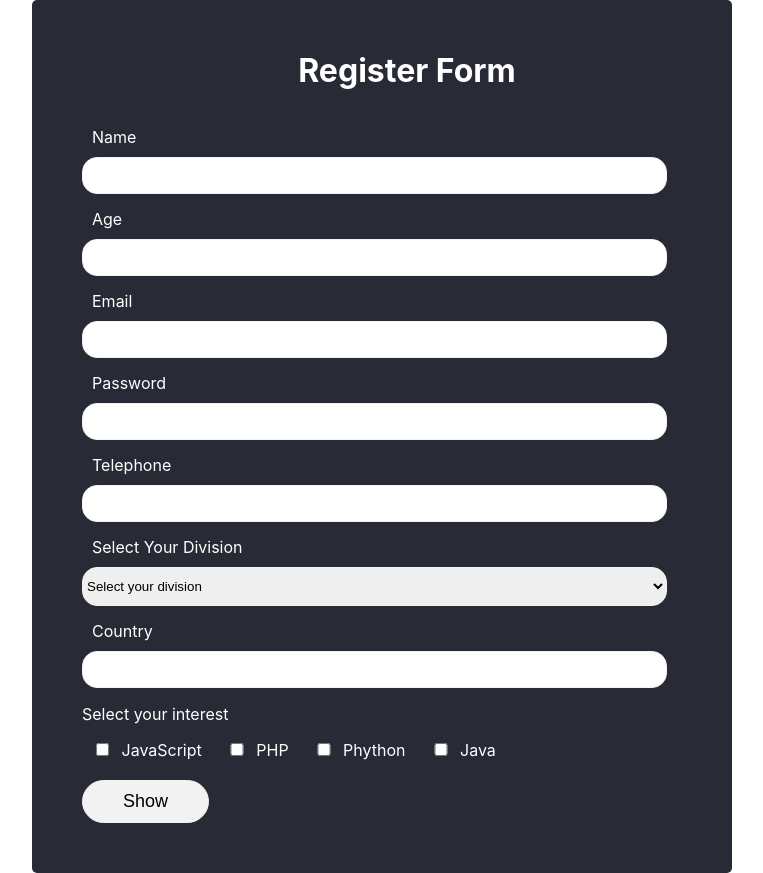
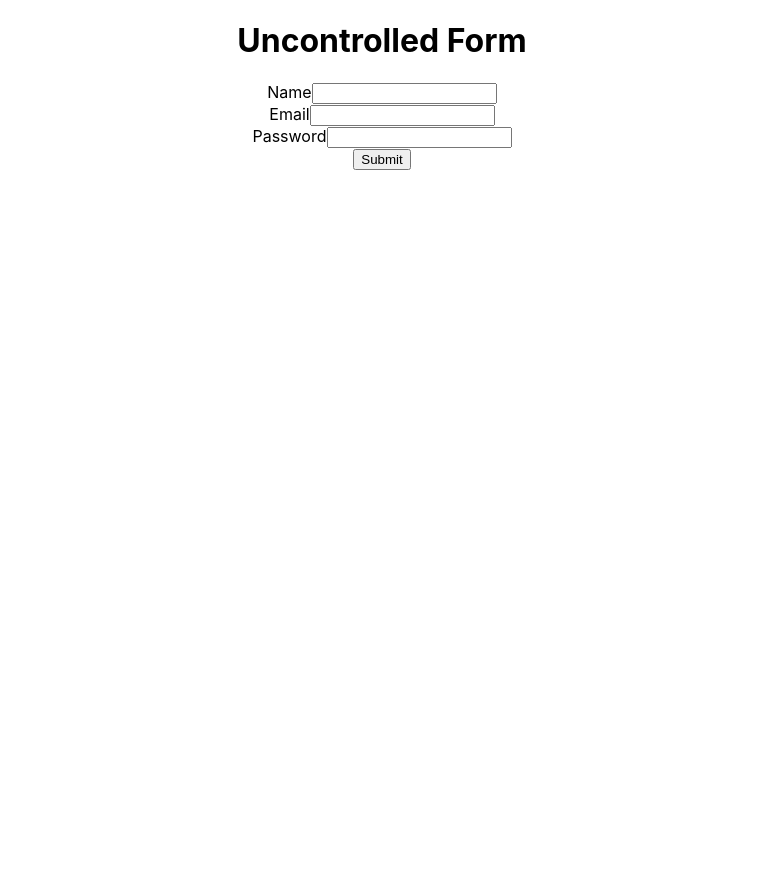
Before and after one commit to Nazmul1582/core-react-with-project, a React (Create React App) app: page / in a window 1280 px wide. Shown: the whole page, without its empty margins (258-1021 px from the left). After the commit the page ends 800 px from the top, so only its background shows below. Built offline with nearby package versions, Linux system fonts and the light colour scheme.

Commit message:
I have made an Uncontrolled From

```diff
--- a/src/App.js
+++ b/src/App.js
@@ -1,6 +1,7 @@
 import './App.css';
+import UnControlledForm from './component/class6/Form/UnControlledForm';
 // import ControlledForm from './component/class6/Form/ControlledForm';
-import RegisterFrom from './component/task6/RegisterForm';
+// import RegisterFrom from './component/task6/RegisterForm';
 // import Button from './component/class6/button/Button';
 // import InlineCssComp from './component/class6/InlineCssComp';
 // import CssStyleSheet from './component/class6/CssStyleSheet';
@@ -45,7 +46,8 @@ function App() {
       <Button /> */}
 
       {/* <ControlledForm /> */}
-      <RegisterFrom />
+      {/* <RegisterFrom /> */}
+      <UnControlledForm />
 
     </div>
   );
--- /dev/null
+++ b/src/component/class6/Form/UnControlledForm.js
@@ -0,0 +1,45 @@
+import React, {Component} from 'react';
+
+class UnControlledForm extends Component{
+    constructor(){
+        super();
+        this.nameInput = React.createRef();
+        this.emailInput = React.createRef();
+        this.passwordInput = React.createRef();
+    }
+
+    submitHandler = (event) => {
+        event.preventDefault();
+
+        let name, email, password
+        name = this.nameInput.current.value;
+        email = this.emailInput.current.value;
+        password = this.passwordInput.current.value;
+        console.log(name, email, password)
+    }
+
+    render(){
+        return (
+            <div>
+                <h1>Uncontrolled Form </h1>
+                <form>
+                    <div>
+                        <label>Name</label>
+                        <input type = "text" name = 'name' ref = {this.nameInput} />
+                    </div>
+                    <div>
+                        <label>Email</label>
+                        <input type = "email" name = 'email' ref = {this.emailInput} />
+                    </div>
+                    <div>
+                        <label>Password</label>
+                        <input type = "password" name = 'password' ref = {this.passwordInput} />
+                    </div>
+                    <button onClick = {this.submitHandler}>Submit</button>
+                </form>
+            </div>
+        )
+    }
+}
+
+export default UnControlledForm;
--- a/src/component/task6/RegisterForm.js
+++ b/src/component/task6/RegisterForm.js
@@ -40,7 +40,6 @@ class RegisterFrom extends Component{
     }
 
     render(){
-
         return (
             <div className = 'container'>
                 <h1>Register Form</h1>
```
Also changed, not shown: src/component/task/Task.js (renamed from src/component/Task.js).
